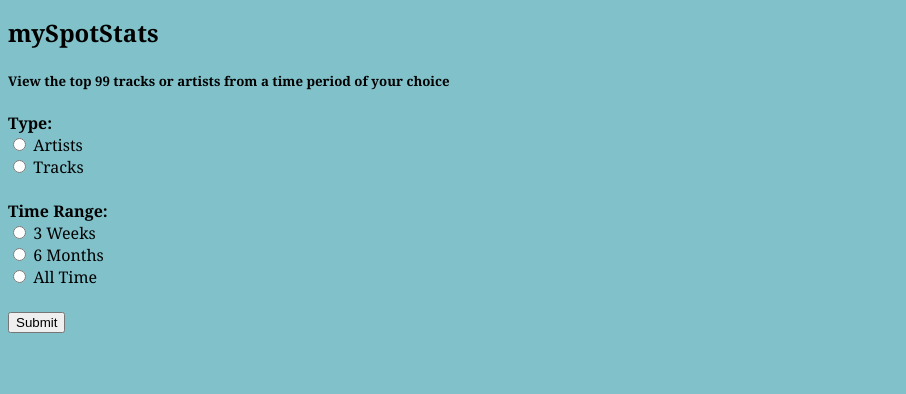
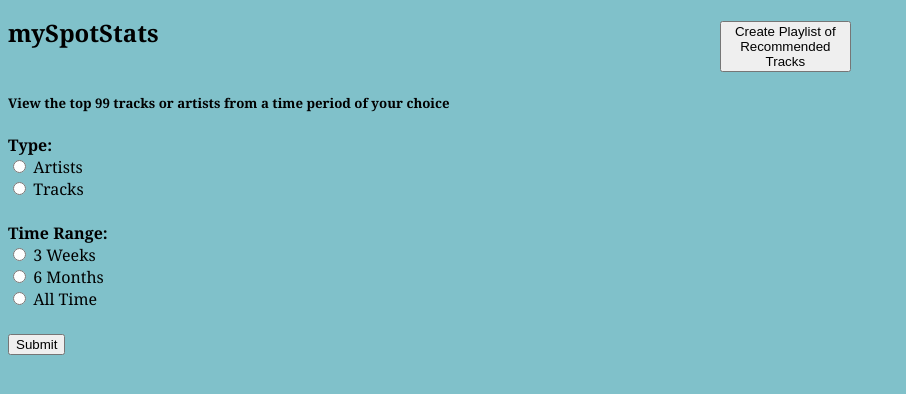
Before and after one commit to benstuart0/mySpotStats, a Flask app: template templates/home.html in a window 1280 px wide. Shown: the top 394 px of the page, without its empty margins (0-906 px from the left). Run offline with Flask 2, Linux system fonts and the light colour scheme; the template is opened without the code that fills it, so the values that code supplies are empty; parts of the project's set-up code (start-up, migrations or seed data) failed here and were passed over.

Commit message:
playlist button modifications

```diff
--- a/app.py
+++ b/app.py
@@ -47,6 +47,10 @@ def home():
         # place user data in dynamoDB for (hopefully) later use
         data_cookie = request.cookies.get('data_retrieved')
         resp = make_response(render_template('home.html'))
+
+        rec_playlist = request.args.get('create_playlist')
+        if rec_playlist == 'rec_playlist':
+            return redirect('/recommended4376')
         if not data_cookie or data_cookie != 'yes':
             ug = UserGrabber(session['auth_header'])
             user = ug.get_user()
@@ -77,22 +81,9 @@ def tracks(time_range="long_term"):
         stats = tg.get_stats(tracks)
 
         create_playlist = request.args.get('create_playlist')
-        playlist_cancel = request.args.get('playlist_cancel')
-        if create_playlist == "Create Playlist":
-            if playlist_cancel == 'True':
-                print("Hey you canceled the playlist")
-                return redirect('/tracks/' + time_range)
+        if create_playlist == "tops_playlist":
+            return tops_playlist(tracks, time_range)
 
-
-            ug = UserGrabber(session['auth_header'])
-            user = ug.get_user()
-
-            pc = PlaylistCreator(session['auth_header'], user)
-            playlist_name = "My Top Tracks of " + times[time_range]
-            playlist_description = "My 99 most listened to tracks of " + times[time_range]
-            playlist = pc.create_playlist(times[time_range], tracks, playlist_name, playlist_description)
-            if not playlist:
-                redirect('/tracks')
         return render_template('tracks.html', tracks=tracks, stats=stats, time=times[time_range])
     return redirect('/auth')
 
@@ -109,8 +100,23 @@ def artists(time_range="long_term"):
         return render_template('artists.html', artists=artists, popularity=popularity, time=times[time_range])
     return redirect('/auth')
 
+def tops_playlist(tracks, time_range='long_term'):
+    ug = UserGrabber(session['auth_header'])
+    user = ug.get_user()
+
+    pc = PlaylistCreator(session['auth_header'], user)
+    playlist_name = "My Top Tracks of " + times[time_range]
+    playlist_description = "My 99 most listened to tracks of " + times[time_range]
+    playlist = pc.create_playlist(times[time_range], tracks, playlist_name, playlist_description)
+    if not playlist:
+        return redirect('/tracks')
+    return render_template('playlist_created.html')
+
 @app.route('/recommended4376')
 def recommend(time_range='medium_term'):
+    """
+    Endpoint that creates recommended playlist
+    """
     print("RECOMMEND BOIII")
     top_tracks = json.loads(request.cookies.get('top_tracks'))
     top_artists = json.loads(request.cookies.get('top_artists'))
@@ -123,7 +129,7 @@ def recommend(time_range='medium_term'):
     playlist_name = "My Spot Stats Recommended Songs"
     playlist_description = "Songs recommended by mySpotStats algorithm."
     rec_playlist = pc.create_playlist(times[time_range], recommended_tracks, playlist_name, playlist_description)
-    return redirect('/')
+    return render_template('playlist_created.html')
 
 @app.route('/callback')
 def callback():
--- a/spotify_requests/recommendations.py
+++ b/spotify_requests/recommendations.py
@@ -49,7 +49,7 @@ class Recommendations:
         tracks = r['tracks']    # there is another key in tracks called 'seeds', figuring this out may be key to better recs
         return tracks
 
-    def get_ordered_genres(self, artists):
+    def get_genre_frequency(self, artists):
         """
         Gets ordered list of genres based on how many of your top artists are in each genre
         """
@@ -70,10 +70,10 @@ class Recommendations:
         top_tracks = tops['tracks'][time_range]
         top_artists = tops['artists'][time_range]
 
-        top_genres = self.get_ordered_genres(tops['artists'][time_range])
+        top_genres = self.get_genre_frequency(tops['artists'][time_range])   # sort genres list
         sorted_genres = sorted(top_genres.items(), key=operator.itemgetter(1))[::-1]
+
         top_genres = [genre[0] for genre in sorted_genres][0:5]
-
         top_track_ids = [track['spotify_id'] for track in top_tracks][0:5]
         top_artist_ids = [artist['spotify_id'] for artist in top_artists][0:5]
         return {'track_ids': top_track_ids, 'artist_ids': top_artist_ids, 'genres': top_genres}
--- a/static/script.js
+++ b/static/script.js
@@ -13,3 +13,15 @@ function createPlaylist() {
     }
     document.getElementById("playlist-button-response").innerHTML = txt;
 }
+
+function createRecommendedPlaylist() {
+    var txt;
+    var current_url = window.location;
+    if(confirm("Would you like to create a playlist of recommended songs?")) {
+        txt = "Playlist is being created...";
+    }
+    else {
+        txt = "Alas, cancel doesn't work so we're making a playlist anyways!"
+    }
+    document.getElementById("playlist-button-response").innerHTML = txt;
+}
--- a/templates/home.html
+++ b/templates/home.html
@@ -5,11 +5,18 @@
 <title>mySpotStats</title>
 
 <head>
-    <script src="../static/jquery-3.4.1.min.js"></script>
     <div class="header-container">
         <div id="site-title">
             <h2><a href="/">mySpotStats</a></h2>
         </div>
+        <div id="playlist-button">
+            <form onsubmit="createRecommendedPlaylist()">
+                <button onsubmit="createPlaylist()" type="submit" name="create_playlist" value="rec_playlist">
+                    Create Playlist of Recommended Tracks
+                </button>
+            </form>
+        </div>
+        <p id="playlist-button-response"></p>
     </div>
 </head>
 
--- a/templates/tracks.html
+++ b/templates/tracks.html
@@ -11,7 +11,9 @@
         </div>
         <div id="playlist-button">
             <form onsubmit="createPlaylist()">
-                <input onsubmit="createPlaylist()" type="submit" name="create_playlist" value="Create Playlist">
+                <button onsubmit="createPlaylist()" type="submit" name="create_playlist" value="tops_playlist">
+                    Create Playlist of These Tracks
+                </button>
             </form>
         </div>
         <p id="playlist-button-response"></p>
```
Also changed, not shown: templates/playlist_created.html (added, +19 -0 lines).
